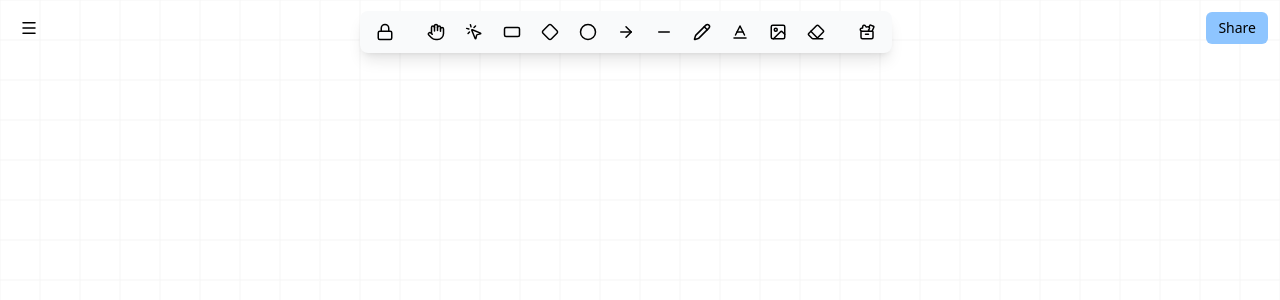
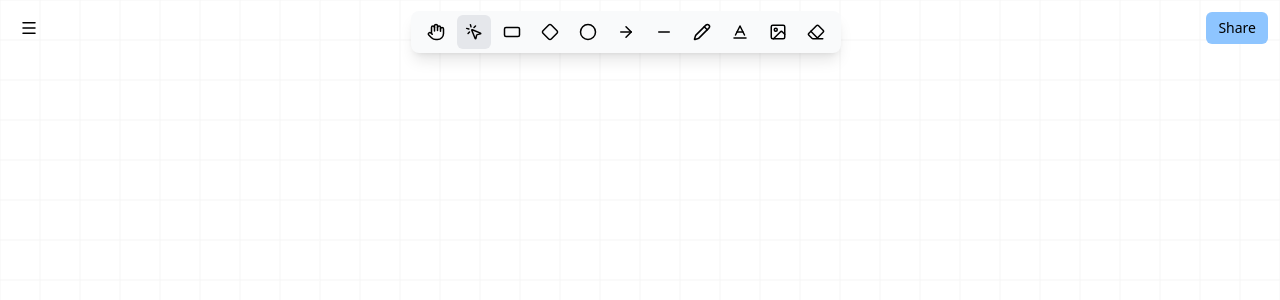
Before and after one commit to Abhinandan-basotra/Drawwn, a React app in the folder frontend/: page / in a window 1280 px wide. Shown: the top 300 px of the page. Built offline with nearby package versions, Linux system fonts and the light colour scheme; the HTML template or start-up script is replaced by a standard one.

Commit message:
feat:added_logic_for_navbar_buttons

```diff
--- a/frontend/src/components/Navbar.tsx
+++ b/frontend/src/components/Navbar.tsx
@@ -6,27 +6,48 @@ import {
   Eraser,
   Hand,
   Image,
-  Lock,
   LucideMousePointerClick,
   Menu,
   Minus,
   Pencil,
   RectangleHorizontal,
-  ToolCase,
 } from "lucide-react";
-import { Separator } from "./ui/separator";
 import { Button } from "./ui/button";
-import type { Dispatch, SetStateAction } from "react";
+import { useState, type Dispatch, type SetStateAction } from "react";
 
-const ToolButton = ({ children , handleClick}: { children: React.ReactNode; handleClick?: void}) => (
+type ToolConfig = {
+  id: string;
+  icon: React.ComponentType<{ size?: number }>;
+  grab?: boolean;
+};
+
+
+
+const tools: ToolConfig[] = [
+  { id: "pan", icon: Hand, grab: true },
+  { id: "select", icon: LucideMousePointerClick, grab: false },
+  { id: "rect", icon: RectangleHorizontal },
+  { id: "diamond", icon: Diamond },
+  { id: "circle", icon: Circle },
+  { id: "arrow", icon: ArrowRight },
+  { id: "line", icon: Minus },
+  { id: "pencil", icon: Pencil },
+  { id: "text", icon: Baseline },
+  { id: "image", icon: Image },
+  { id: "eraser", icon: Eraser },
+] as const;
+
+type Tool = typeof tools[number]["id"];
+
+
+const ToolButton = ({ children, handleClick, active }: { children: React.ReactNode; handleClick?: () => void; active?: boolean }) => (
   <button
-    className="
+    className={`
       p-2 rounded-md
-      hover:bg-gray-100
-      active:bg-gray-200
       transition cursor-pointer
-    "
-
+      ${active ? "bg-gray-200" : "hover:bg-gray-100"}
+    `}
+    onClick={handleClick}
   >
     {children}
   </button>
@@ -35,11 +56,13 @@ const ToolButton = ({ children , handleClick}: { children: React.ReactNode; hand
 export function Navbar(
   {
     setGrab
-  } :
-  {
-    setGrab: Dispatch<SetStateAction<boolean>>
-  }
+  }:
+    {
+      setGrab: Dispatch<SetStateAction<boolean>>
+    }
 ) {
+  const [activeTool, setActiveTool] = useState<Tool>("select");
+
   return (
     <div
       className="
@@ -57,23 +80,18 @@ export function Navbar(
       </div>
 
       <div className="flex items-center gap-1 bg-gray-50 px-2 py-1 rounded-lg shadow-lg mt-2">
-        <ToolButton><Lock size={18} /></ToolButton>
-        <Separator orientation="vertical" className="h-6 mx-1"/>
-
-        <ToolButton><Hand size={18} /></ToolButton>
-        <ToolButton><LucideMousePointerClick size={18} /></ToolButton>
-        <ToolButton><RectangleHorizontal size={18} /></ToolButton>
-        <ToolButton><Diamond size={18} /></ToolButton>
-        <ToolButton><Circle size={18} /></ToolButton>
-        <ToolButton><ArrowRight size={18} /></ToolButton>
-        <ToolButton><Minus size={18} /></ToolButton>
-        <ToolButton><Pencil size={18} /></ToolButton>
-        <ToolButton><Baseline size={18} /></ToolButton>
-        <ToolButton><Image size={18} /></ToolButton>
-        <ToolButton><Eraser size={18} /></ToolButton>
-
-        <Separator orientation="vertical" className="h-6 mx-1" />
-        <ToolButton><ToolCase size={18} /></ToolButton>
+        {tools.map(({ id, icon: Icon, grab }) => (
+          <ToolButton
+            key={id}
+            active={activeTool === id}
+            handleClick={() => {
+              setActiveTool(id)
+              setGrab(grab ?? false)
+            }}
+          >
+            <Icon size={18} />
+          </ToolButton>
+        ))}
       </div>
 
       <div className="flex items-center gap-2">
--- a/frontend/src/pages/WorkingArea.tsx
+++ b/frontend/src/pages/WorkingArea.tsx
@@ -66,6 +66,7 @@ export function WorkingArea() {
   };
 
   const onMouseDown = (e: React.MouseEvent<HTMLCanvasElement>) => {
+    if (!grabber) return;
     dragging.current = true;
     setIsDragging(true);
     last.current = { x: e.clientX, y: e.clientY };
@@ -77,6 +78,7 @@ export function WorkingArea() {
   };
 
   const onMouseMove = (e: React.MouseEvent<HTMLCanvasElement>) => {
+    if (!grabber) return;
     if (!dragging.current) return;
 
     const dx = e.clientX - last.current.x;
@@ -93,17 +95,32 @@ export function WorkingArea() {
 
   const onWheel = (e: React.WheelEvent<HTMLCanvasElement>) => {
     e.preventDefault();
+    if (grabber) {
       const zoomFactor = 1 - e.deltaY * 0.001;
-
       setCamera(c => ({
         ...c,
         zoom: Math.min(Math.max(c.zoom * zoomFactor, 0.2), 4),
       }));
+      return;
+    }
+
+    if (!grabber) {
+      const speed = 3;
+
+      const dx = e.shiftKey ? e.deltaY : e.deltaX;
+      const dy = e.shiftKey ? 0 : e.deltaY;
+
+      setCamera((c) => ({
+        ...c,
+        x: c.x - dx * speed,
+        y: c.y - dy * speed,
+      }));
+    }
   };
 
   return (
     <div>
-      <Navbar setGrab={setGrabber}/>
+      <Navbar setGrab={setGrabber} />
       <canvas
         ref={canvasRef}
         onMouseDown={onMouseDown}
@@ -111,7 +128,7 @@ export function WorkingArea() {
         onMouseLeave={onMouseUp}
         onMouseMove={onMouseMove}
         onWheel={onWheel}
-      className={`${isDragging ? "cursor-grabbing" : "cursor-grab"}`}
+        className={`${grabber ? `${isDragging ? "cursor-grabbing" : "cursor-grab"}` : ""}`}
       />
     </div>
   );
```
Lines whose indentation alone changed are shown as unchanged.
